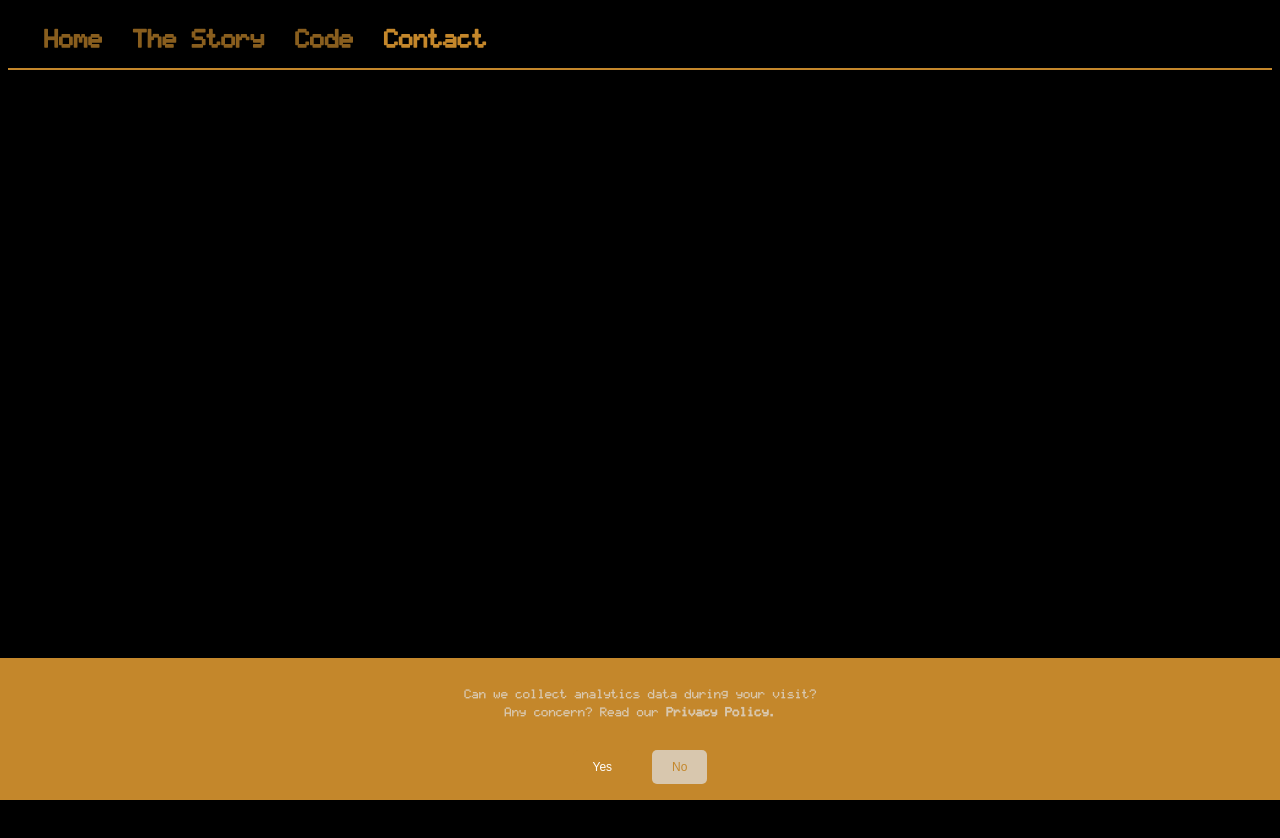
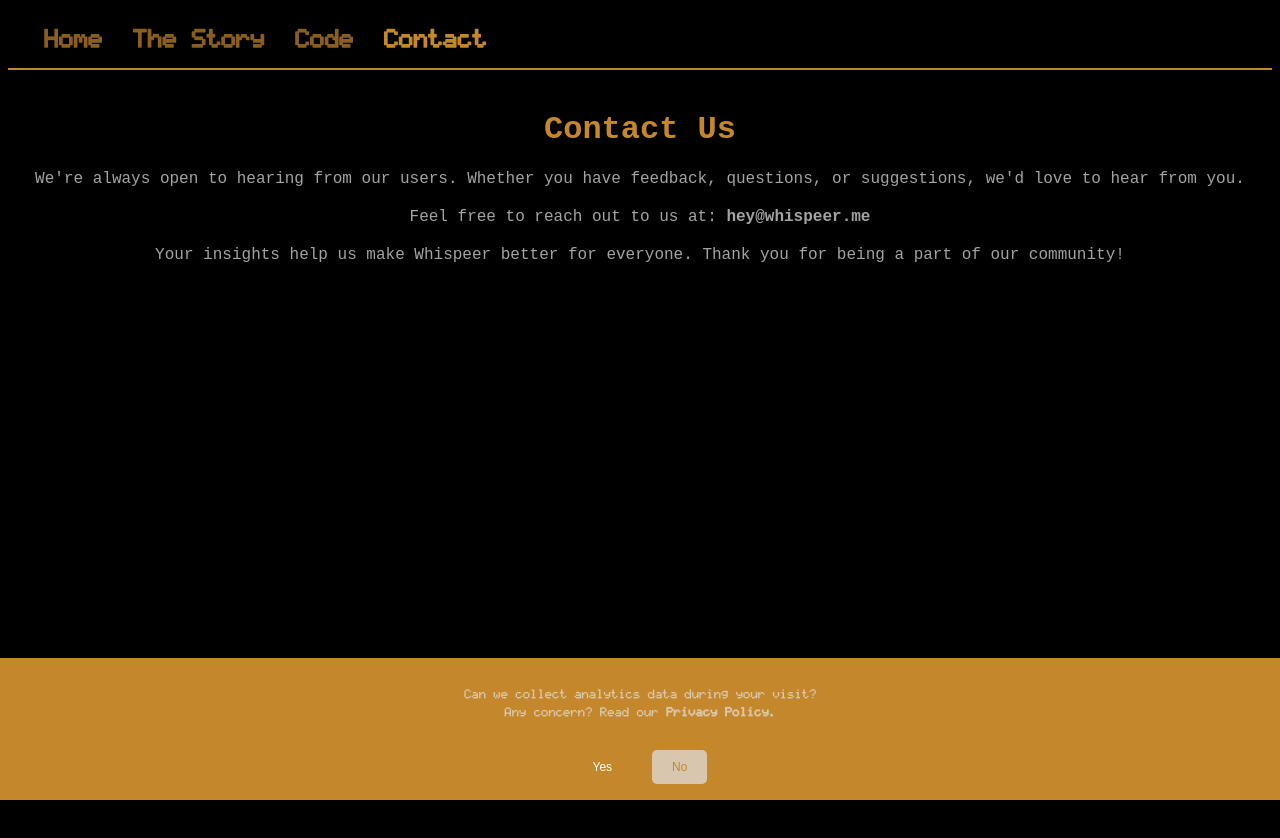
Before and after one commit to whispeer-me/whispeer, a Vue app: page /contact in a window 1280 px wide. Shown: the top 838 px of the page. Built offline with nearby package versions, Linux system fonts and the light colour scheme; no server answers.

Commit message:
Create Contact Page

```diff
--- a/src/router/index.js
+++ b/src/router/index.js
@@ -2,6 +2,7 @@ import Vue from "vue";
 import VueRouter from "vue-router";
 import HomeView from "@/views/HomeView.vue";
 import CodeView from "@/views/CodeView.vue";
+import ContactView from "@/views/ContactView.vue";
 import MessageView from "@/views/message/MessageView.vue";
 import CreateMessageView from "@/views/message/CreateMessageView.vue";
 import PrivacyPolicyView from "@/views/PrivacyPolicyView.vue";
@@ -23,11 +24,15 @@ const routes = [
     component: () =>
       import(/* webpackChunkName: "about" */ "../views/TheStoryView.vue"),
   },
-
   {
     path: "/code",
     name: "code",
     component: CodeView,
+  },
+  {
+    path: "/contact",
+    name: "contact",
+    component: ContactView,
   },
   {
     path: "/privacy-policy",
--- /dev/null
+++ b/src/views/ContactView.vue
@@ -0,0 +1,51 @@
+<template>
+  <div class="contact-page">
+    <h1>Contact Us</h1>
+    <p class="intro">
+      We're always open to hearing from our users. Whether you have feedback,
+      questions, or suggestions, we'd love to hear from you.
+    </p>
+    <p class="contact-info">
+      Feel free to reach out to us at:
+      <a href="mailto:hey@whispeer.me">hey@whispeer.me</a>
+    </p>
+    <p class="additional-info">
+      Your insights help us make Whispeer better for everyone. Thank you for
+      being a part of our community!
+    </p>
+  </div>
+</template>
+
+<script>
+export default {
+  name: "ContactView",
+  metaInfo: {
+    title: "Contact Us - Whispeer",
+    meta: [
+      {
+        vmid: "description",
+        name: "description",
+        content:
+          "Reach out to Whispeer for feedback, questions, or suggestions. Your insights help us make Whispeer better for everyone. Contact us at hey@whispeer.me.",
+      },
+    ],
+  },
+};
+</script>
+
+<style scoped lang="scss">
+@import "@/assets/scss/app.scss";
+
+.contact-page {
+  text-align: center;
+  color: $secondary-color;
+
+  font-family: $secondary-font;
+
+  .intro,
+  .contact-info,
+  .additional-info {
+    margin-bottom: 20px;
+  }
+}
+</style>
```
